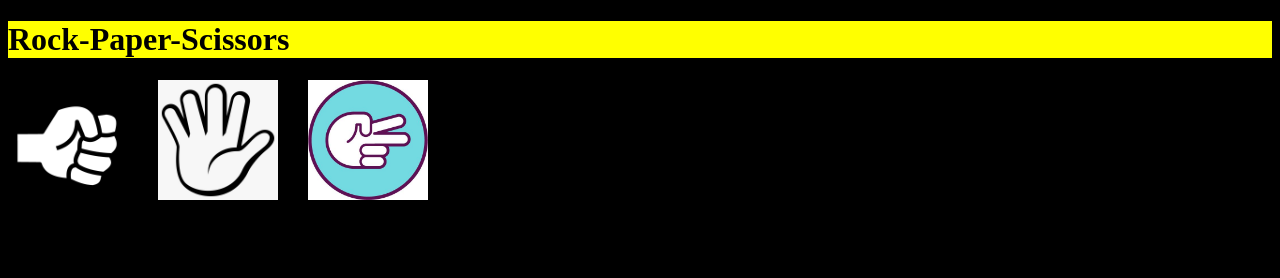
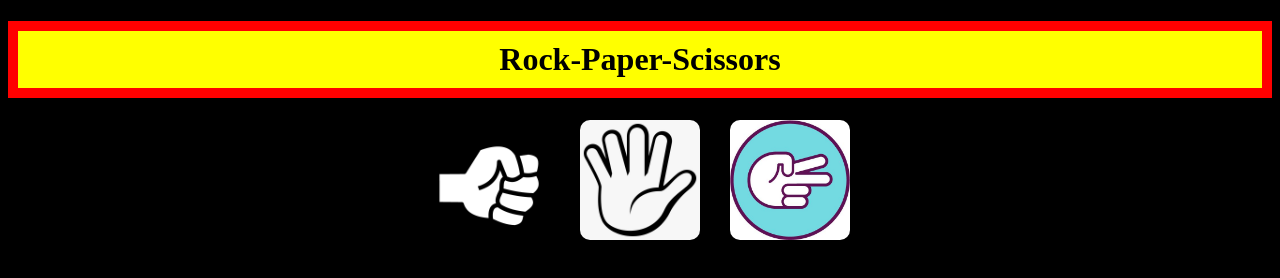
Before and after one commit to Anshu-tech21/Rock-Paper-Scissors, a plain HTML site: page index.html in a window 1280 px wide. Drawn offline with Linux system fonts and the light colour scheme.

Commit message:
modified

```diff
--- a/style.css
+++ b/style.css
@@ -1,24 +1,34 @@
-body{
+body {
     background-color: black;
 }
-        h1{
+
+h1 {
     background-color: yellow;
+    border: 10px solid red; /* Fixed */
+    padding: 10px;
+    text-align: center;
 }
-        button{
+
+button {
     background-color: red;
     color: white;
 }
+
 .choices {
     display: flex;
     gap: 30px;
     margin-top: 20px;
+    justify-content: center;
 }
-.move-img{
+
+.move-img {
     width: 120px;
     height: 120px;
     cursor: pointer;
     transition: transform 0.2s ease;
+    border-radius: 10px;
 }
+
 .move-img:hover {
     transform: scale(1.15);
 }
```
Lines whose indentation alone changed are shown as unchanged.
